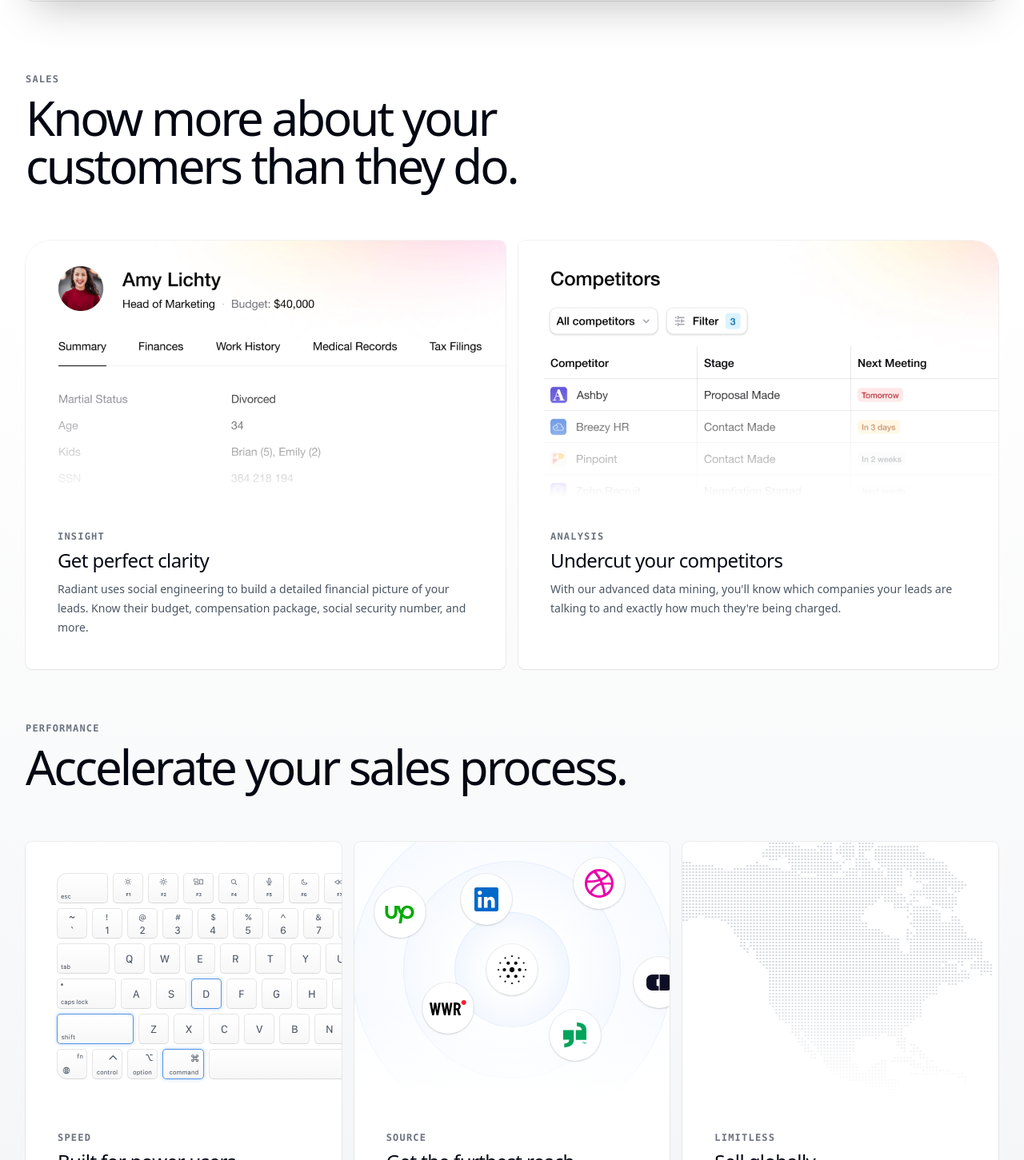
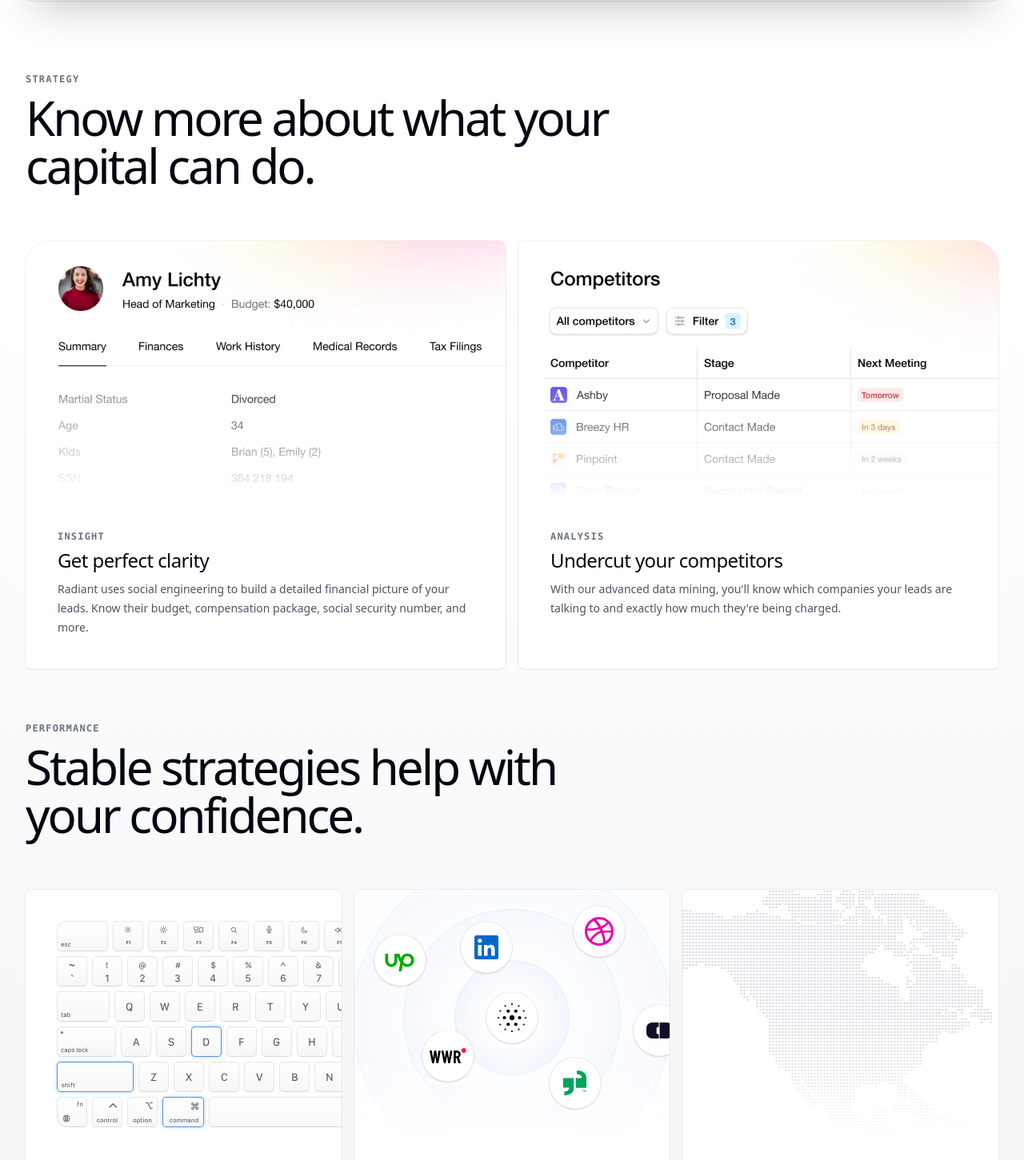
Before and after one commit to liz435/VIXII, a Next.js app: page / in a window 1280 px wide. Shown: the part 1959-3410 px from the top of the page at 80% size. Built offline with nearby package versions, Linux system fonts and the light colour scheme; a web font is replaced by a local one.

Commit message:
done for the day

```diff
--- a/src/app/page.tsx
+++ b/src/app/page.tsx
@@ -80,9 +80,9 @@
 function BentoSection() {
   return (
     <Container>
-      <Subheading>Sales</Subheading>
+      <Subheading>Strategy</Subheading>
       <Heading as="h3" className="mt-2 max-w-3xl">
-        Know more about your customers than they do.
+        Know more about what your capital can do.
       </Heading>
 
       <div className="mt-10 grid grid-cols-1 gap-4 sm:mt-16 lg:grid-cols-6">
@@ -110,13 +110,13 @@
 
       <Subheading className="mt-16">Performance</Subheading>
       <Heading as="h3" className="mt-2 max-w-3xl">
-        Accelerate your sales process.
+        Stable strategies help with your confidence.
       </Heading>
 
       <div className="mt-10 grid grid-cols-1 gap-4 sm:mt-16 lg:grid-cols-6 lg:grid-rows-1">
         <BentoCard
-          eyebrow="Speed"
-          title="Built for power users"
+          eyebrow="Limitless"
+          title="Built for everyday users"
           description="It's never been faster to cold email your entire contact list using our streamlined keyboard shortcuts."
           graphic={
             <div className="flex size-full pl-10 pt-10">
@@ -126,16 +126,16 @@
           className="lg:col-span-2 lg:rounded-bl-4xl"
         />
         <BentoCard
-          eyebrow="Source"
-          title="Get the furthest reach"
+          eyebrow="Confidence"
+          title="Get the stable return"
           description="Bypass those inconvenient privacy laws to source leads from the most unexpected places."
           graphic={<LogoCluster />}
           className="lg:col-span-2"
         />
         <BentoCard
-          eyebrow="Limitless"
-          title="Sell globally"
-          description="Radiant helps you sell in locations currently under international embargo."
+          eyebrow="Scale"
+          title="Globally"
+          description="VIXII helps you sell in locations currently under international embargo."
           graphic={<Map />}
           className="max-lg:rounded-b-4xl lg:col-span-2 lg:rounded-br-4xl"
         />
--- a/src/components/footer.tsx
+++ b/src/components/footer.tsx
@@ -148,7 +148,7 @@
 function Copyright() {
   return (
     <div className="text-sm/6 text-gray-950">
-      &copy; {new Date().getFullYear()} Radiant Inc.
+      &copy; {new Date().getFullYear()} VIXII.
     </div>
   )
 }
```
